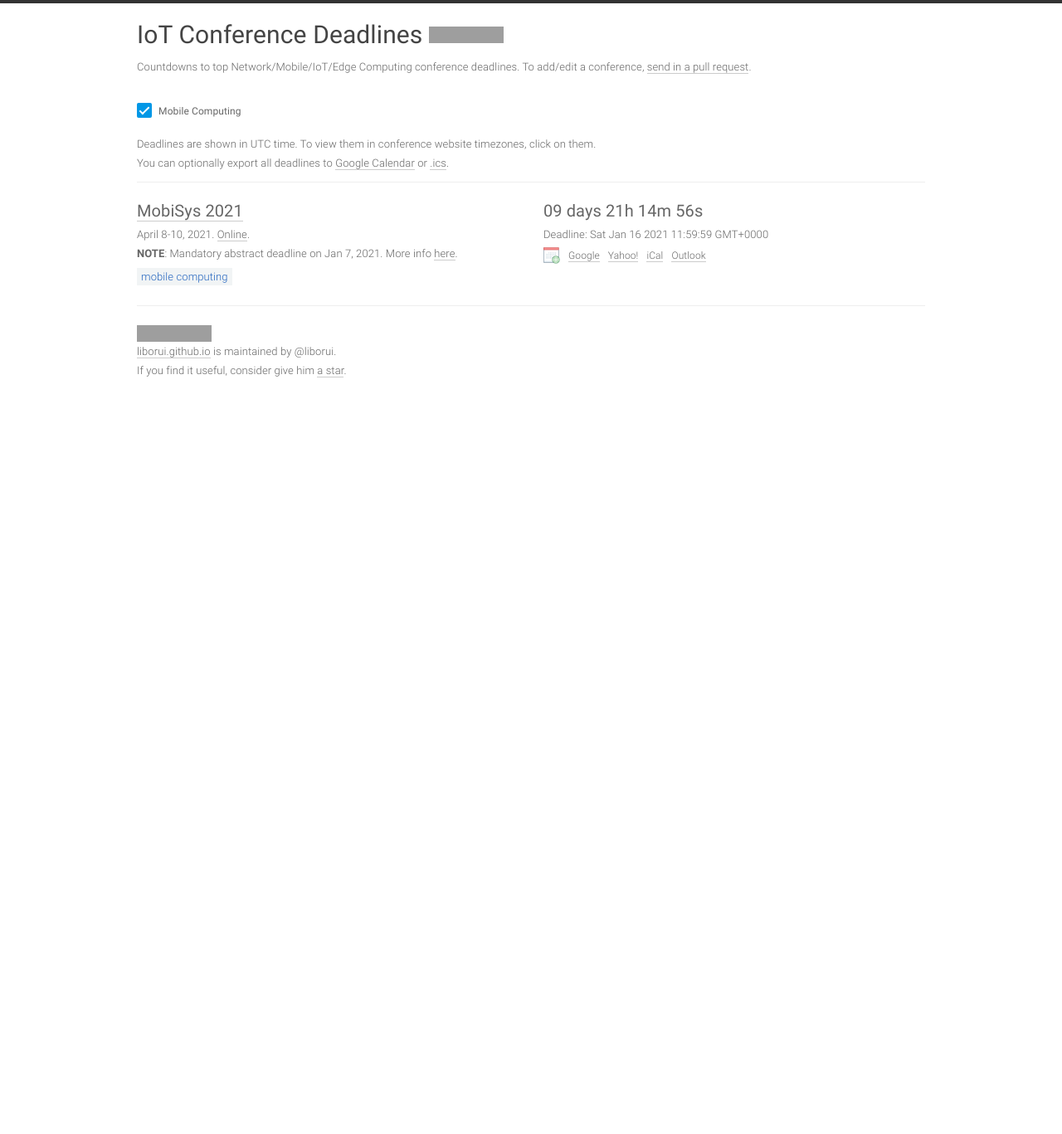
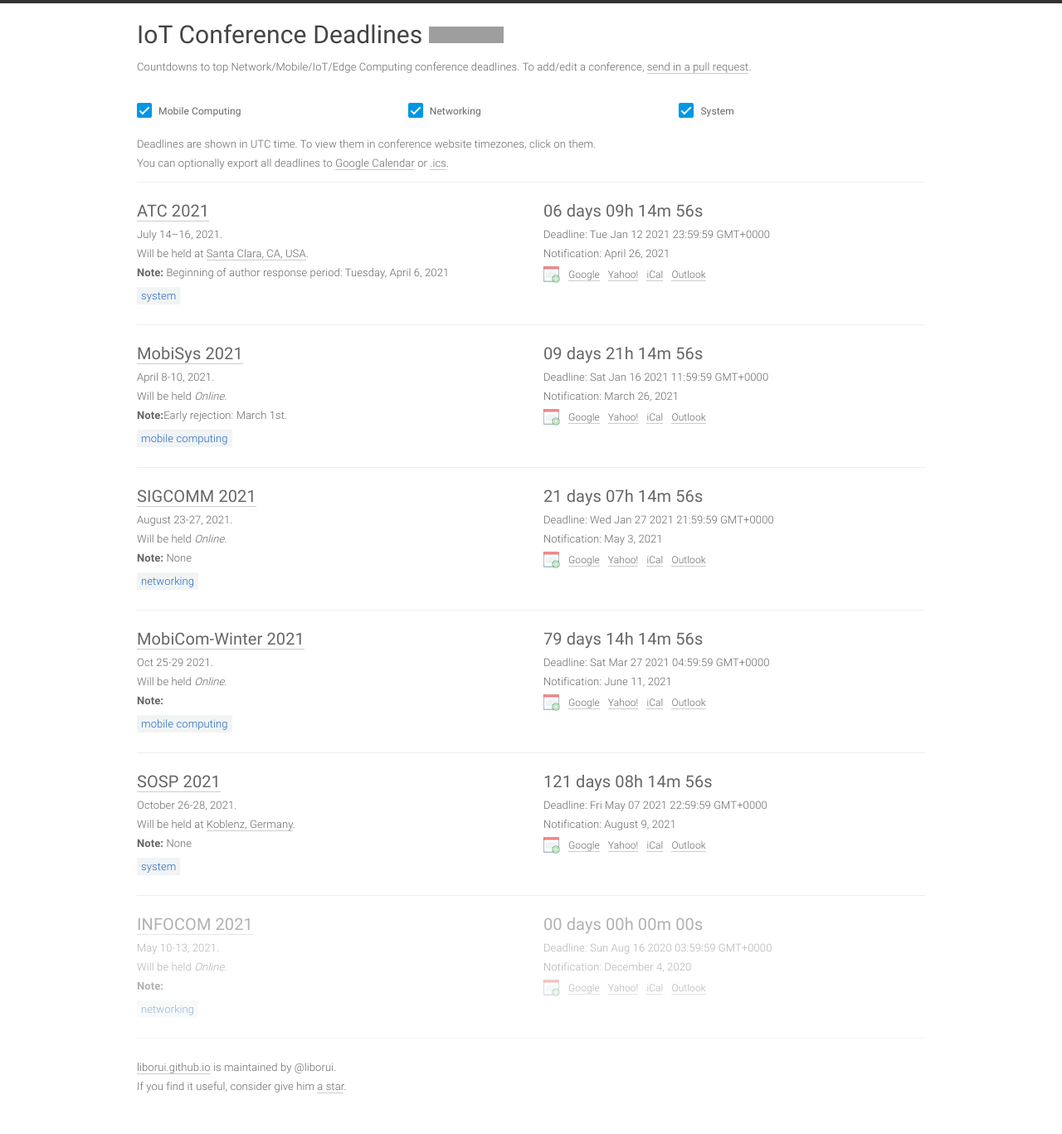
Before and after one commit to liborui/iot-conf-deadlines, a Jekyll site: the page built from index.html, in a window 1280 px wide. Shown: the whole page at 83% size. Built offline with Jekyll 4.4.1, drawn with Linux system fonts in a browser that asks for light colours; a script that is not in the unit is left out; before the commit the page ends 900 px from its top, so only the background shows below that; grey boxes are pictures that could not be loaded.

Commit message:
Initial commit

```diff
--- a/_data/conferences.yml
+++ b/_data/conferences.yml
@@ -8,7 +8,78 @@
   abstract_deadline: '2021-01-08 23:59:59'
   deadline: '2021-01-15 23:59:59'
   timezone: UTC-12
+  notification: March 26, 2021
   date: April 8-10, 2021
   place: Online
   sub: MOB
-  note: '<b>NOTE</b>: Mandatory abstract deadline on Jan 7, 2021. More info <a href=''https://www.chilconference.org''>here</a>.'
+  note: '<b>Note:</b>Early rejection: March 1st.'
+
+- title: SIGCOMM
+  hindex: 44
+  year: 2021
+  id: sigcomm21
+  link: https://conferences.sigcomm.org/sigcomm/2021/
+  abstract_deadline: '2021-01-20 16:59:59'
+  deadline: '2021-01-27 16:59:59'
+  timezone: UTC-5
+  notification: May 3, 2021
+  date: August 23-27, 2021
+  place: Online
+  sub: NET
+  note: '<b>Note:</b> None'
+
+- title: SOSP
+  hindex: 44
+  year: 2021
+  id: sosp21
+  link: https://sosp2021.mpi-sws.org/
+  abstract_deadline: '2021-04-30 14:59:59'
+  deadline: '2021-05-07 14:59:59'
+  notification: August 9, 2021
+  timezone: UTC-8
+  date: October 26-28, 2021
+  place: Koblenz, Germany
+  sub: OS
+  note: '<b>Note:</b> None'
+
+- title: MobiCom-Winter
+  hindex: 44
+  year: 2021
+  id: mobicom21winter
+  link: https://www.sigmobile.org/mobicom/2021/index.html
+  abstract_deadline: '2021-03-19 23:59:59'
+  deadline: '2021-03-26 23:59:59'
+  timezone: America/New_York
+  notification: June 11, 2021
+  date: Oct 25-29 2021
+  place: Online
+  sub: MOB
+  note: '<b>Note:</b>'
+
+- title: INFOCOM
+  hindex: 44
+  year: 2021
+  id: infocom21
+  link: https://infocom2021.ieee-infocom.org/
+  abstract_deadline: '2020-08-08 23:59:59'
+  deadline: '2020-08-15 23:59:59'
+  timezone: America/New_York
+  notification: December 4, 2020
+  date: May 10-13, 2021
+  place: Online
+  sub: NET
+  note: '<b>Note:</b>'
+
+- title: ATC
+  hindex: 44
+  year: 2021
+  id: atc21
+  link: https://www.usenix.org/conference/atc21
+  abstract_deadline: '2021-01-12 23:59:59'
+  deadline: '2021-01-12 23:59:59'
+  timezone: UTC
+  notification: April 26, 2021
+  date: July 14–16, 2021
+  place: Santa Clara, CA, USA
+  sub: OS
+  note: '<b>Note:</b> Beginning of author response period: Tuesday, April 6, 2021'
--- a/_data/types.yml
+++ b/_data/types.yml
@@ -1,3 +1,9 @@
 ---
 - name: Mobile Computing
   sub: MOB
+
+- name: Networking
+  sub: NET
+
+- name: System
+  sub: OS
--- a/_layouts/home.html
+++ b/_layouts/home.html
@@ -64,8 +64,8 @@
               </div>
               <div class="meta col-xs-12">
                 You can optionally export all deadlines to
-                <a href="https://calendar.google.com/calendar/r?cid={{ site.url }}/ai-deadlines.ics">Google Calendar</a> or
-                <a href="/ai-deadlines.ics">.ics</a>.
+                <a href="https://calendar.google.com/calendar/r?cid={{ site.url }}/iot-conf-deadlines.ics">Google Calendar</a> or
+                <a href="/iot-conf-deadlines.ics">.ics</a>.
               </div>
             </div>
         </div>
@@ -75,7 +75,7 @@
           <div id="{{conf.id}}" class="ConfItem {% for sub in conf.sub %} {{sub}}-conf {% endfor %}">
             <div class="row conf-row">
                 <div class="col-xs-5 col-sm-6">
-                    <a class="conf-title" href="/conference?id={{ conf.id }}">{{conf.title}} {{conf.year}}</a>
+                    <a class="conf-title" href="{{conf.link}}">{{conf.title}} {{conf.year}}</a>
                 </div>
                 <div class="col-xs-7 col-sm-6">
                   <span class="timer"></span>
@@ -84,12 +84,12 @@
             <div class="row">
               <div class="col-xs-12 col-sm-6">
                 <div class="meta">
-                  <span class="conf-date">{{conf.date}}.</span>
+                  <span class="conf-date">{{conf.date}}.<br>Will be held </span>
                   <span class="conf-place">
                     {% if conf.place == "Online" %}
-                    <a href="#">{{conf.place}}</a>.
+                    <i>{{conf.place}}</i>.
                     {% else %}
-                    <a href="http://maps.google.com/?q={{conf.place}}">{{conf.place}}</a>.
+                    at <a href="http://maps.google.com/?q={{conf.place}}">{{conf.place}}</a>.
                     {% endif %}
                   </span>
                 </div>
@@ -105,6 +105,11 @@
                     <span class="deadline-time"></span>
                   </div>
                 </div>
+                {% if conf.notification %}
+                <div class="notification">
+                  Notification: {{conf.notification}}
+                </div>
+                {% endif %}
                 <div class="calendar"></div>
               </div>
             </div>
@@ -125,7 +130,7 @@
         <footer>
           <div class="row">
             <div class="col-xs-12 col-sm-6">
-              <a href="https://clustrmaps.com/site/1beus"  title="Visit tracker"><img src="//www.clustrmaps.com/map_v2.png?d=pINw3REIgziceO0EKOn3LCdfWFtA9M6vA-oc_lahru4&cl=ffffff" /></a><br>
+              <script type="text/javascript" id="clstr_globe" src="//clustrmaps.com/globe.js?d=oDwUDEi8EdH6KbEaEvu59weG84t5E8v-BPkI9uVzKKs"></script>
               <!-- <a href="/">{{ site.domain }}</a> is maintained by <a href="https://twitter.com/{{ site.twitter_username }}">@{{ site.twitter_username }}</a>.<br> -->
               <a href="/">{{ site.domain }}</a> is maintained by <a href="https://github.com/{{ site.github_username }}"></a>@{{ site.github_username }}</a>.<br>
               If you find it useful, consider give him <a target="_blank" href="https://github.com/liborui/iot-conf-deadlines">a star</a>.
--- a/static/css/deadlines.css
+++ b/static/css/deadlines.css
@@ -115,6 +115,10 @@ footer {
   font-size: 13px;
 }
 
+.notification {
+    font-size: 13px;
+}
+
 .note {
   font-size: 13px;
   margin-bottom: 5px;
```
Also changed, not shown: README.md, 2 other files.
